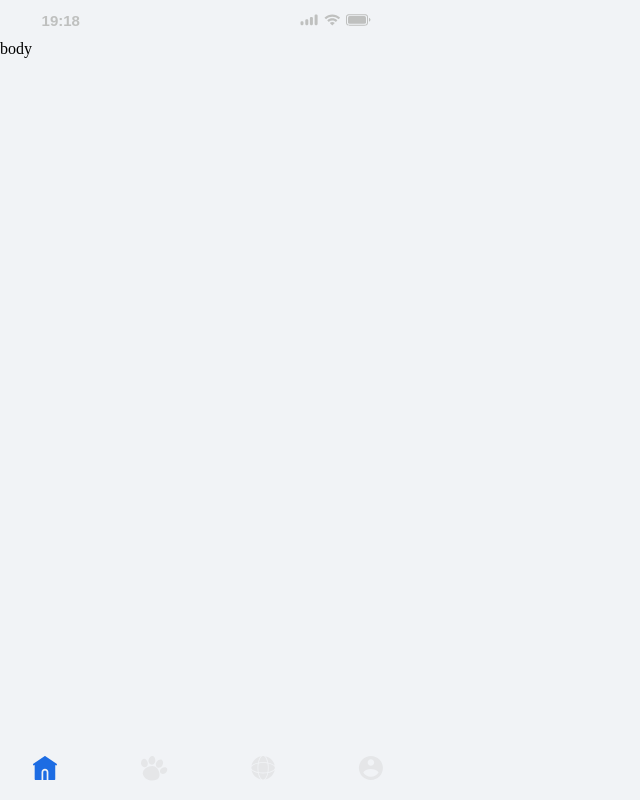
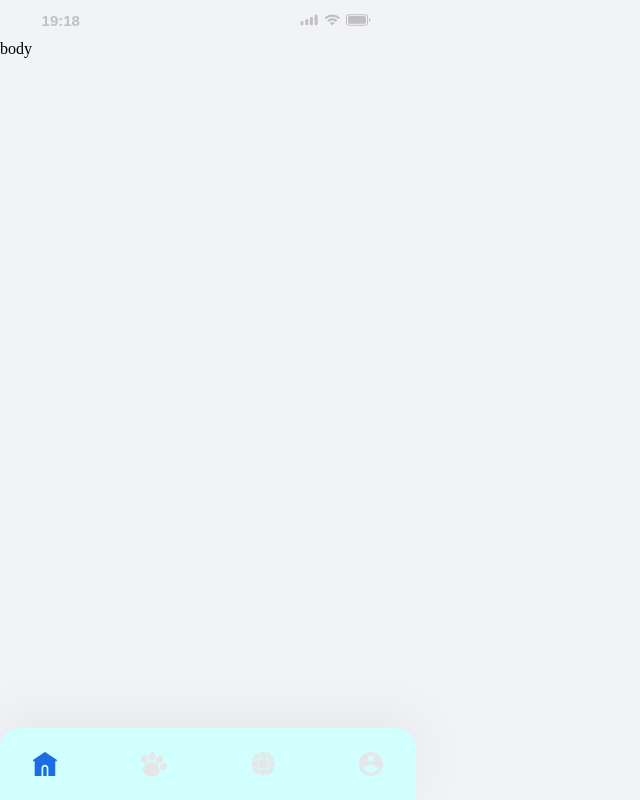
Before and after one commit to Luzaks/pet-walk, a React app: page / in a window 1280 px wide. Shown: the whole page, without its empty margins (0-640 px from the left). Built offline with nearby package versions, Linux system fonts and the light colour scheme.

Commit message:
[Style] Añade estilos para el componente Footer.

```diff
--- a/src/styles/plantillaUnoStyle.js
+++ b/src/styles/plantillaUnoStyle.js
@@ -14,16 +14,19 @@ const Head = styled.div`
 
 const Body = styled.div`
   width: 100%;
-  height: 87%;
+  height: 86%;
 `;
 
 const Footy = styled.div`
   width: 100%;
-  height: 8%;
+  height: 9%;
   display: flex;
   justify-content: space-between;
   align-items: center;
   padding: 0 8%;
+  border-radius: 20px 20px 0 0;
+  background-color: #D1FFFD;
+  box-shadow: 0px -10px 47px 0px #E5E6E8;
 `;
 
 const Properties = styled.div`
```
